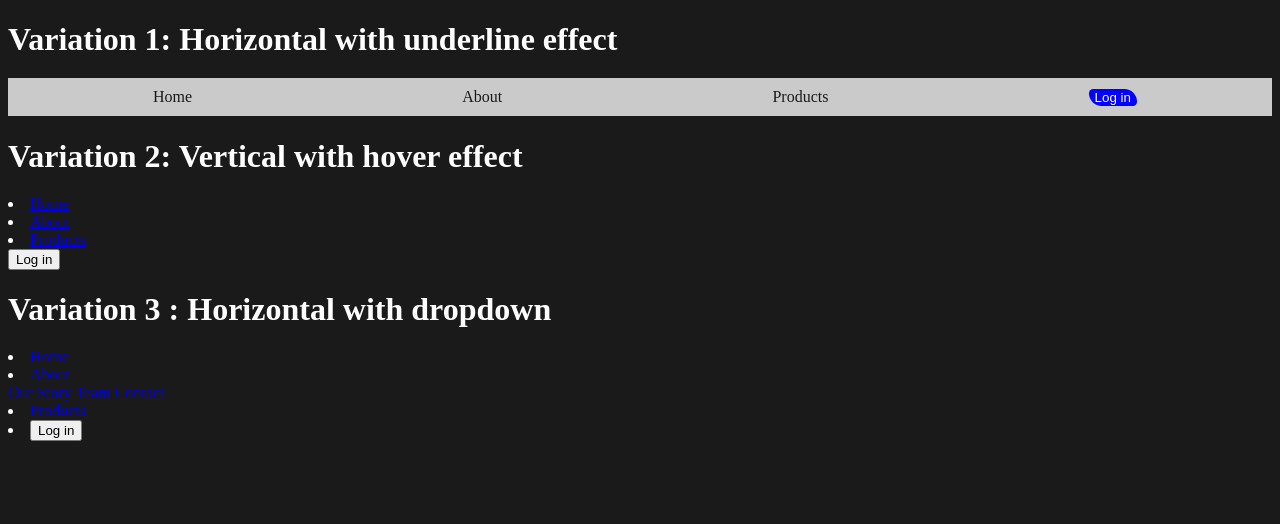
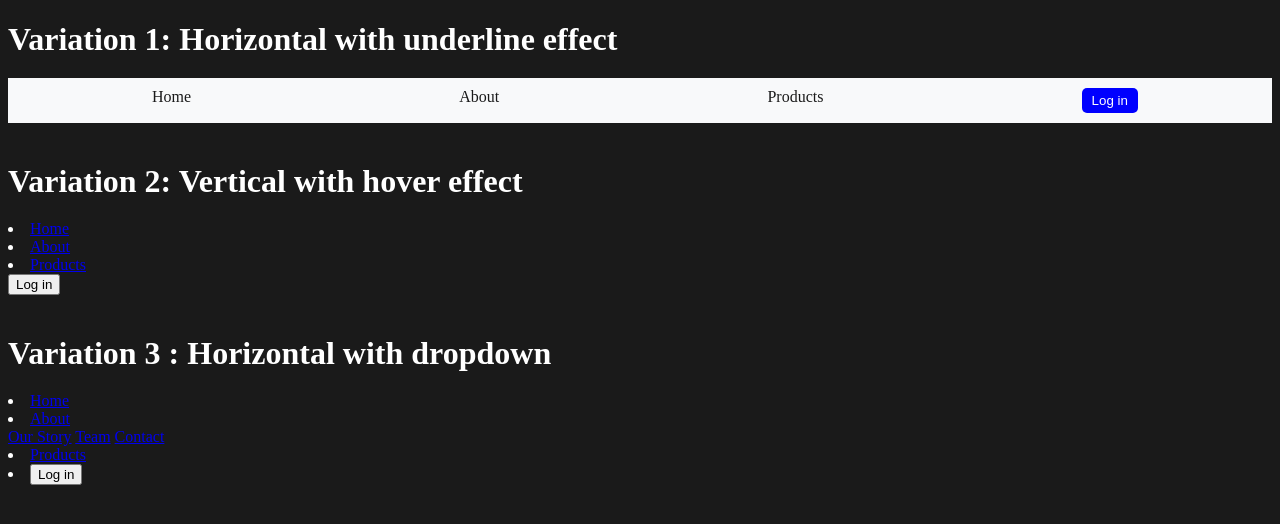
Before and after one commit to MernDevShovon/Nav-Bar-Project---Chai_Aur_Code, a plain HTML site: page index.html in a window 1280 px wide. Drawn offline with Linux system fonts and the light colour scheme.

Commit message:
nav bar project chai aur code

```diff
--- a/style.css
+++ b/style.css
@@ -3,7 +3,7 @@ body{
     color: #fff;
 }
 
-.nac-container{
+.nav-container{
     margin-bottom: 40px;
 }
 
@@ -12,7 +12,7 @@ h1{
 }
 
 .nav-1{
-    background-color: #cacaca;
+    background-color: #f8f9fa;
     padding: 10px;
 }
 
@@ -22,7 +22,6 @@ h1{
     justify-content: space-around;
     padding: 0;
     margin: 0;
-
 }
 
 .nav-1 li{
@@ -39,9 +38,10 @@ h1{
 .nav-1 .button-1{
     background-color: blue;
     border: none;
-    border-radius: 5px 15px;
+    padding: 5px 10px;
     color: #fff;
-
+    border-radius: 5px;
+    cursor: pointer;
 }
 
 .nav-1 a::after{
@@ -57,5 +57,5 @@ h1{
 }
 
 .nav-1 a:hover::after{
-    transform: scaleX(0);
+    transform: scaleX(1);
 }
```
